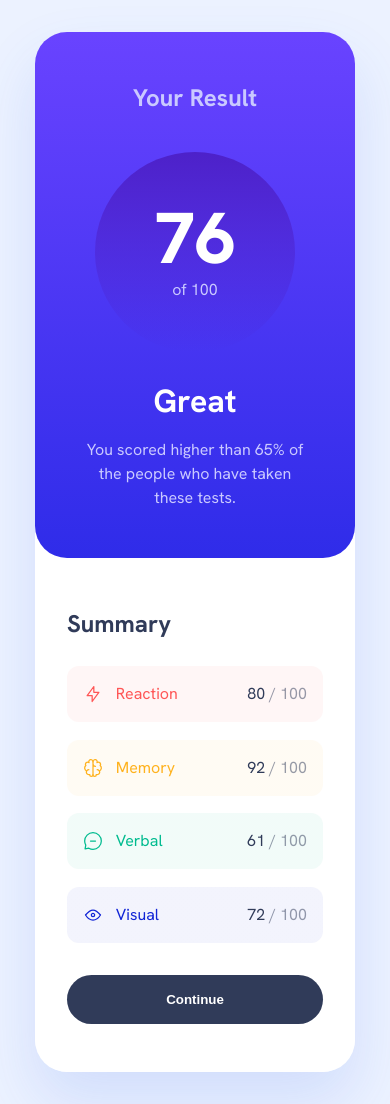
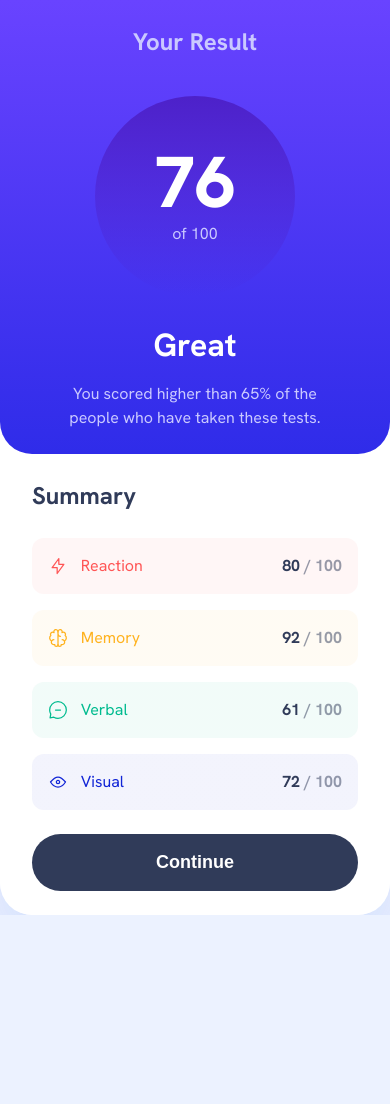
Before and after one commit to zowieerickson/results-summary-component, a React (Vite) app: page / in a window 390 px wide. After the commit the page ends 915 px from the top, so only its background shows below. Built offline with nearby package versions, Linux system fonts and the light colour scheme.

Commit message:
adjust mobile layout

```diff
--- a/src/App.css
+++ b/src/App.css
@@ -3,6 +3,12 @@
   margin: 0 auto;
   padding: 2rem;
   text-align: center;
+}
+
+@media screen and (max-width: 425px) {
+  #root {
+    padding: 0;
+  }
 }
 
 .results-summary {
--- a/src/styles/button.css
+++ b/src/styles/button.css
@@ -11,6 +11,13 @@ button {
     cursor: pointer;
 }
 
+@media screen and (max-width: 425px) {
+    button {
+        font-size: 18px;
+        padding: 17px 2em;
+    }
+}
+
 button:active {
     background: linear-gradient(180deg, #7755FF 0%, #6943FF 0.01%, #2F2CE9 100%);
 }
--- a/src/styles/result.css
+++ b/src/styles/result.css
@@ -5,6 +5,14 @@
     background: linear-gradient(180deg, #7755FF 0%, #6943FF 0.01%, #2F2CE9 100%);
     border-radius: 32px;
 }
+
+@media screen and (max-width: 425px) {
+    .results {
+      width: 100%;
+      padding: 1.5em 3em;
+      border-radius: 0px 0px 32px 32px;
+    }
+  }
 
 .result-title {
     margin-bottom: 1.5em;
--- a/src/styles/summary.css
+++ b/src/styles/summary.css
@@ -9,9 +9,24 @@
     border-radius: 32px;
 }
 
+@media screen and (max-width: 425px) {
+    .summary {
+      width: 100%;
+      padding: 1.5em 2em;
+      border-radius: 0px 0px 32px 32px;
+    }
+}
+
 .summary-title {
     text-align: left;
     margin-bottom: 1em;
+}
+
+@media screen and (max-width: 425px) {
+    .summary-title {
+        text-align: left;
+        margin-bottom: 24px;
+    }
 }
 
 .summary-categories {
@@ -19,6 +34,13 @@
     flex-direction: column;
     gap: 1.1em;
     margin-bottom: 2em;
+}
+
+@media screen and (max-width: 425px) {
+    .summary-categories {
+        gap: 16px;
+        margin-bottom: 24px;
+    }
 }
 
 .summary-category {
@@ -38,6 +60,7 @@
 
 .summary-score {
     color: #303B59;
+    font-weight: 700;
 }
 
 .summary-score-max {
```
